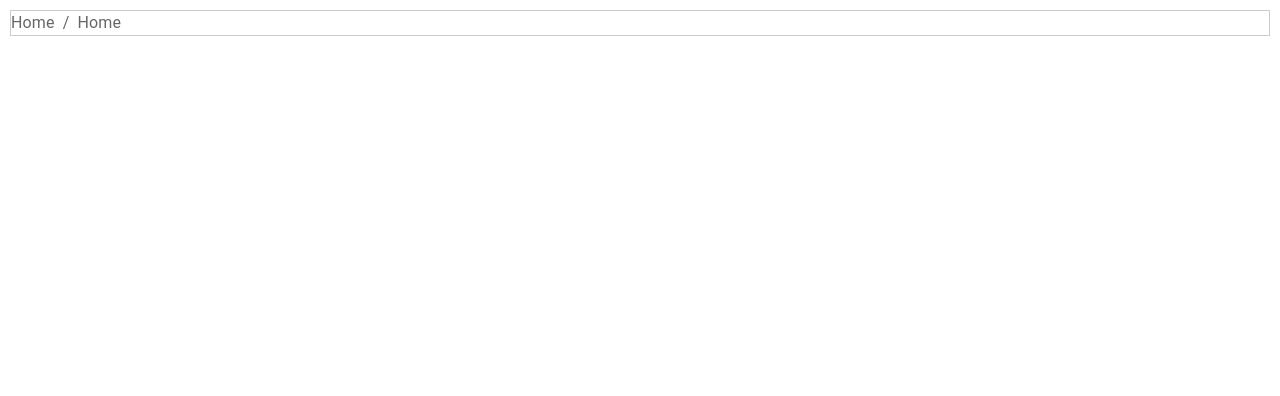
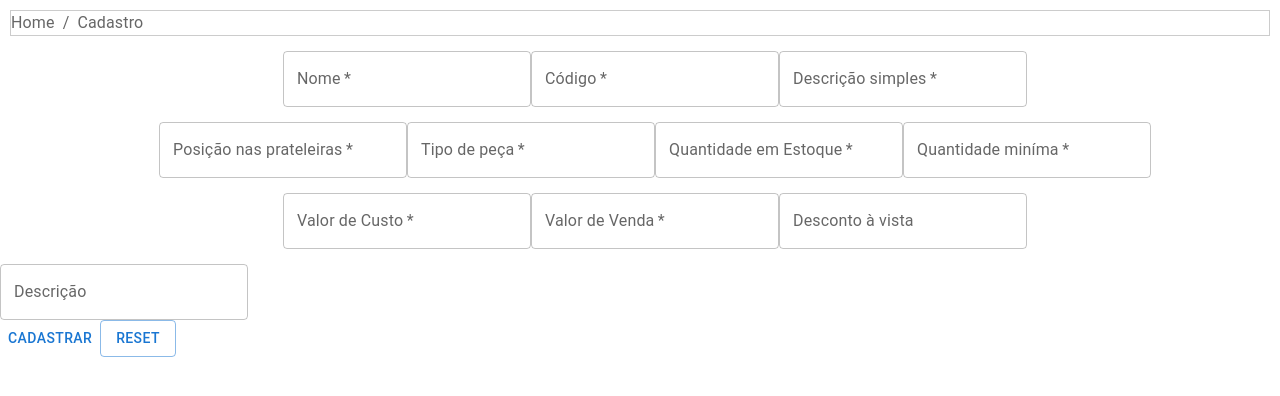
Before and after one commit to LucasGitDev/FBR-frontend, a React (Create React App) app: page /peca/cadastro/-1 in a window 1280 px wide. Before the commit this address had no page. Shown: the top 396 px of the page. Built offline with nearby package versions, Linux system fonts and the light colour scheme.

Commit message:
feat: add new route to create peças

```diff
--- a/package.json
+++ b/package.json
@@ -6,6 +6,7 @@
     "@electron/remote": "^2.0.1",
     "@emotion/react": "^11.7.1",
     "@emotion/styled": "^11.6.0",
+    "@mui/icons-material": "^5.2.5",
     "@mui/material": "^5.2.8",
     "@testing-library/jest-dom": "^5.16.1",
     "@testing-library/react": "^12.1.2",
--- a/src/App.js
+++ b/src/App.js
@@ -23,8 +23,8 @@ function App() {
           <Link underline="hover" color="inherit" href="/">
             Home
           </Link>
-          <Link underline="hover" color="inherit" href="/">
-            Home
+          <Link underline="hover" color="inherit" href="/peca/cadastro/-1">
+            Cadastro
           </Link>
         </Breadcrumbs>
       </div>
--- /dev/null
+++ b/src/assets/CSS/FormPeca.css
@@ -0,0 +1,9 @@
+.contain {
+    display: flex;
+    flex-direction: row;
+    align-items: center;
+    justify-content: center;
+    width: 100%;
+    height: 100%;
+    margin: 15px;
+}
--- /dev/null
+++ b/src/components/Peca/FormPeca.js
@@ -0,0 +1,67 @@
+import { TextField } from "@mui/material/";
+import React, { useEffect, useState } from "react";
+import { Button } from "@mui/material/";
+import "../../assets/CSS/FormPeca.css";
+import Api from "../../service/api";
+
+export const FormPeca = (props) => {
+
+    const [id, setId] = useState(Number(props.id));
+    const [isCreate, setIsCreate] = useState(id === -1);
+    const [peca, setPeca] = useState({})
+
+  useEffect(() => {
+    if(id !== -1) {
+        Api.getPeca(id).then((response) => {
+            setPeca(response);
+        });
+    } else {
+        setPeca({
+            nome: "a",
+            descricao: "",
+            codigo: 0,
+            quantidade: 0,
+            descricao_completa: '',
+            valor_entrada: 0,
+            valor_saida: 0,
+            quantidade_minima: 0,
+            desconto: 0,
+            localizacao: '',
+            tipo: '',
+            data_ultima_remessa: '',
+        });
+    }
+  }, [id]);
+
+
+
+  return (
+    <form>
+      <div>
+        <div className="contain">
+          <TextField label={"Nome"} required={isCreate} />
+          <TextField label={"Código"} required={isCreate} />
+          <TextField label={"Descrição simples"} required={isCreate} />
+        </div>
+        <div className="contain">
+          <TextField label={"Posição nas prateleiras"} required={isCreate} />
+          <TextField label={"Tipo de peça"} required={isCreate} />
+          <TextField label={"Quantidade em Estoque"} required={isCreate} />
+          <TextField label={"Quantidade miníma"} required={isCreate} />
+        </div>
+        <div className="contain">
+          <TextField label={"Valor de Custo"} required={isCreate} />
+          <TextField label={"Valor de Venda"} required={isCreate} />
+          <TextField label={"Desconto à vista"} />
+        </div>
+      </div>
+      <div>
+        <TextField label={"Descrição"} />
+      </div>
+      <div>
+        <Button type="submit">Cadastrar</Button>
+        <Button variant={"outlined"}>Reset</Button>
+      </div>
+    </form>
+  );
+};
--- a/src/pages/Home.js
+++ b/src/pages/Home.js
@@ -2,6 +2,8 @@ import { useEffect, useState } from "react";
 import Api from "../service/api";
 import Item from "../components/Peca/Item";
 import { TextField, Button } from "@mui/material/";
+import SearchOutlinedIcon from '@mui/icons-material/SearchOutlined';
+
 
 function Home() {
   const [pecas, setPecas] = useState([]);
@@ -61,7 +63,7 @@ function Home() {
             color="primary"
             onClick={searchGo}
           >
-            Go!
+            <SearchOutlinedIcon />
           </Button>
         </div>
 
--- /dev/null
+++ b/src/pages/Peca/PecaCadastro.js
@@ -0,0 +1,13 @@
+import { FormPeca } from "../../components/Peca/FormPeca";
+import { useParams } from "react-router-dom";
+
+export default function PecaCadastro() {
+    const { id } = useParams();
+    return (
+        // Make a form to create a new peca and send it to the server
+
+        <div>
+            <FormPeca id={id}></FormPeca>
+        </div>
+    )
+}
--- a/src/routes.js
+++ b/src/routes.js
@@ -4,7 +4,8 @@ import { BrowserRouter, Route, Routes, Router } from 'react-router-dom'
 
 import Home from './pages/Home'
 import Login from './pages/Login'
-import Peca from './pages/Peca'
+import Peca from './pages/Peca/Peca'
+import PecaCadastro from './pages/Peca/PecaCadastro'
 
 export default function MyRoutes() {
 
@@ -15,6 +16,7 @@ export default function MyRoutes() {
         <Route path="/" element={<Home />} />
         {/* <Route path='/login' element={<Login />} />
         <Route path="/peca/:id" element={<Peca />} /> */}
+        <Route path="/peca/cadastro/:id" element={<PecaCadastro />} />
       </Routes>
     </BrowserRouter>
 
```
Also changed, not shown: src/pages/Peca/Peca.js (added), 1 other file (tests, documents, lock files or other folders).
